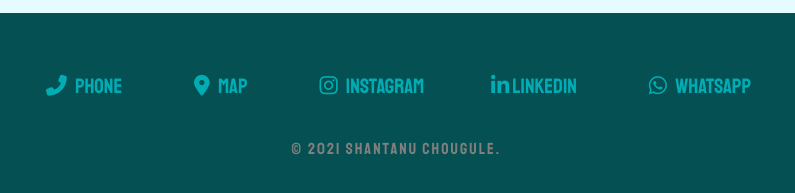
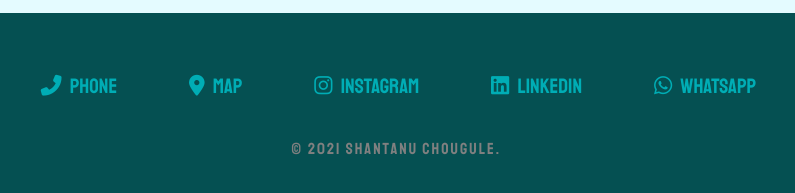
Before and after one commit to Shantanu7595/cv, a plain HTML site: page index.html in a window 1280 px wide. Shown: the part 4692-4885 px from the top of the page, 244-1039 px from the left. Drawn offline with Linux system fonts and the light colour scheme; a web font is replaced by a local one.

Commit message:
Update index.html

```diff
--- a/index.html
+++ b/index.html
@@ -70,7 +70,7 @@
       <a class="footer-link" href="https://www.truecaller.com/search/in/7030366878"><i class="fas fa-phone-alt"></i> Phone</a>
       <a class="footer-link" href="https://www.google.com/maps/place/Datta+Sai+Appartment/@16.6934126,74.2440314,21z/data=!4m5!3m4!1s0x3bc1003dcc0e46b3:0x450e74f366278f24!8m2!3d16.6934755!4d74.2440435"><i class="fas fa-map-marker-alt"></i> Map</a>
       <a class="footer-link" href="https://www.instagram.com/shantanuchougule7595/"><i class="fab fa-instagram"></i> Instagram</a>
-      <a class="footer-link" href="https://www.linkedin.com/in/shantanu-chougule-09998b269/"><i class="fa-brands fa-linkedin-in"></i> Linkedin</a>
+      <a class="footer-link" href="https://www.linkedin.com/in/shantanu-chougule-09998b269/"><i class="fab fa-linkedin"></i> Linkedin</a>
       <a class="footer-link" href="https://wa.me/qr/3YVQ2RUFP4LBC1"><i class="fab fa-whatsapp"></i> Whatsapp</a>
       <p class="copyright">© 2021 shantanu chougule.</p>
     </div>
```
